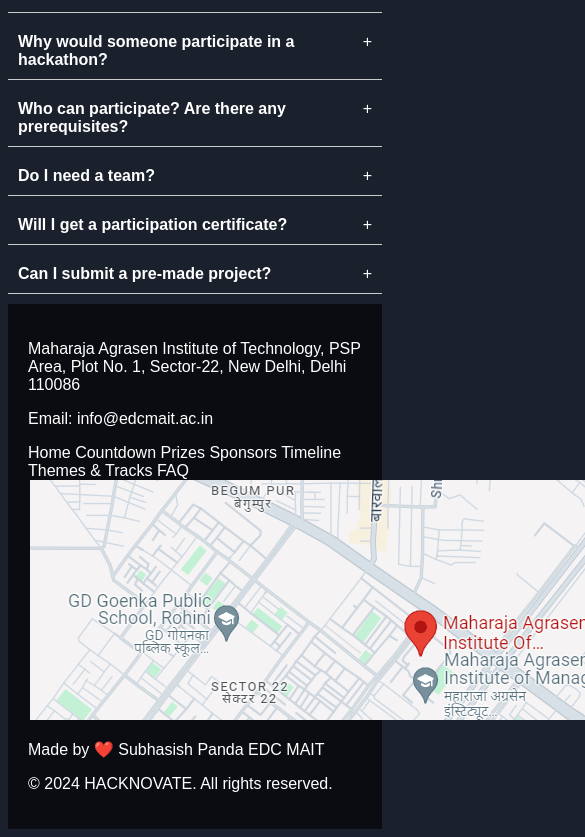
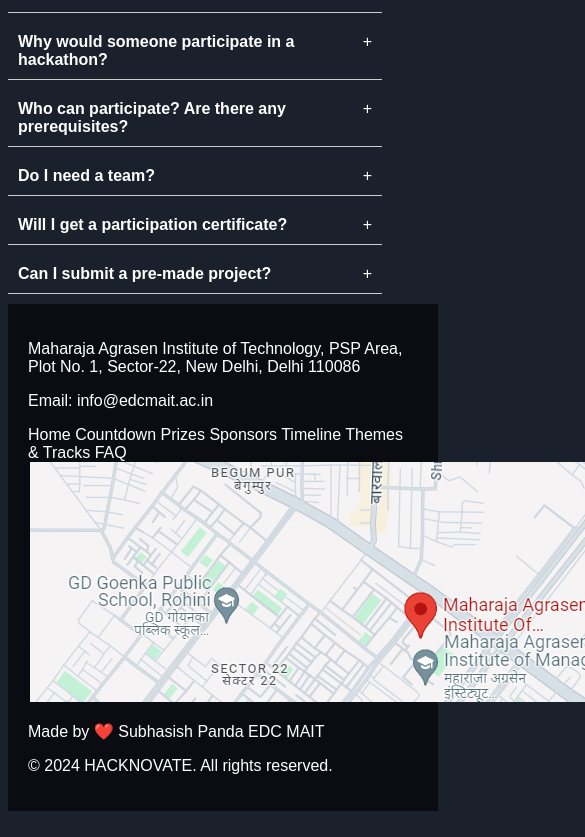
Before and after one commit to Codingpanda252/Hacknovate_Tnm_Website, a React (Create React App) app: page / in a window 390 px wide. Shown: the part 4911-5748 px from the top of the page, 585 px wide, since content can reach past the window. After the commit the page ends 5215 px from the top, so only its background shows below. Built offline with nearby package versions, Linux system fonts and the light colour scheme.

Commit message:
Responsiveness and optimization for mobile devices

```diff
--- a/src/App.css
+++ b/src/App.css
@@ -1,7 +1,3 @@
-body {
-  overflow-x: hidden;
-}
-
 .App {
   text-align: center;
   background-color: #282c34;
@@ -12,7 +8,6 @@ body {
   justify-content: center;
   font-size: calc(10px + 2vmin);
   color: white;
-  overflow-x: hidden;
 }
 
 .App-logo {
@@ -197,6 +192,11 @@ footer {
 @media only screen and (max-width: 600px) {
   .App {
     font-size: calc(8px + 2vmin);
+    min-height: 100vh; /* Ensure minimum height covers the whole screen */
+    display: flex; /* Use flexbox for layout */
+    flex-direction: column; /* Align children vertically */
+    align-items: center; /* Center items horizontally */
+    justify-content: center; /* Center items vertically */
   }
 
   .App-logo {
@@ -204,8 +204,12 @@ footer {
   }
 
   .heading-container {
-    height: auto;
+    flex: 1; /* Let heading container take remaining space */
     padding: 20px;
+    display: flex; /* Use flexbox for layout */
+    flex-direction: column; /* Align children vertically */
+    align-items: center; /* Center items horizontally */
+    justify-content: center; /* Center items vertically */
   }
 
   .heading {
@@ -238,4 +242,12 @@ footer {
     height: 10px;
     margin-left: 2px;
   }
+
+  footer {
+    position: fixed;
+    width: 100%;
+    background-color: rgba(0, 0, 0, 0.6);
+    color: white;
+    padding: 20px;
+  }
 }
```
